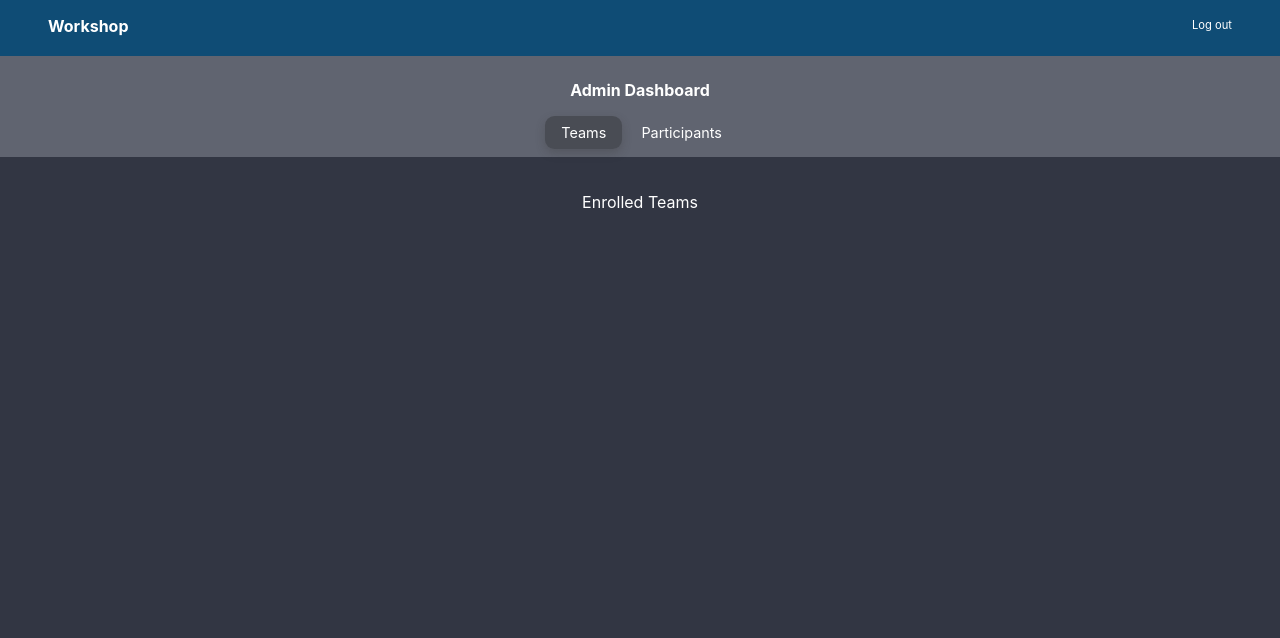
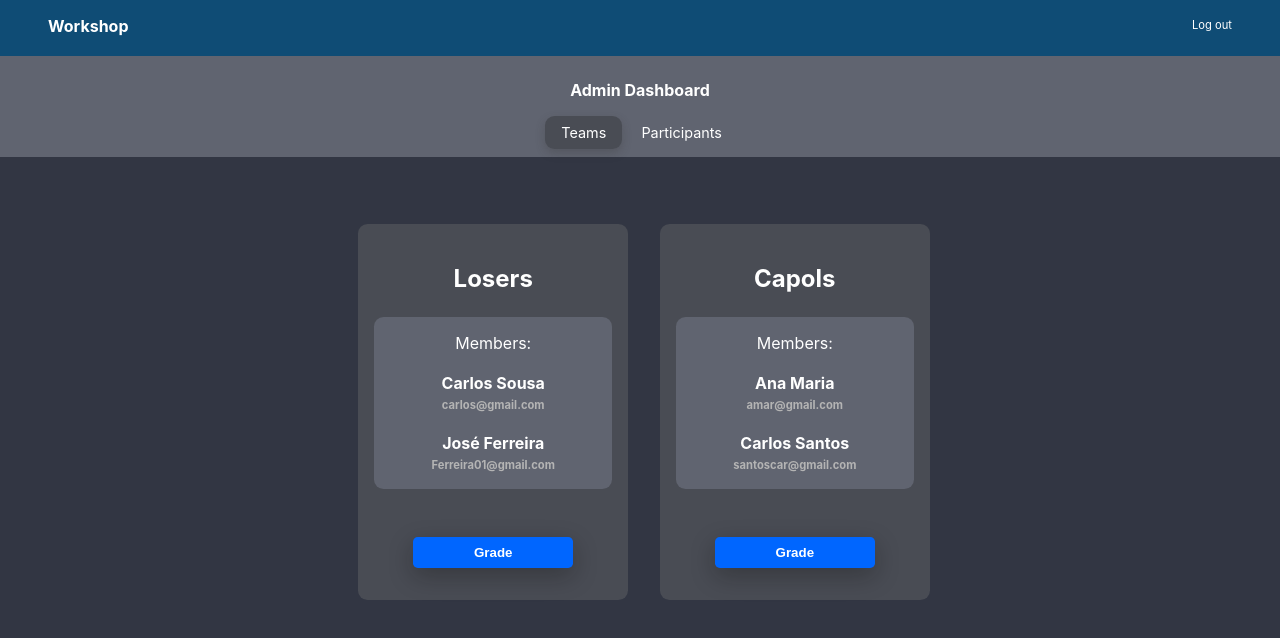
Before and after one commit to robertocarlosmedina/workshop, a React (Create React App) app: page /admin in a window 1280 px wide. Shown: the top 638 px of the page. Built offline with nearby package versions, Linux system fonts and the light colour scheme.

Commit message:
Implementation of the grade admin page and the grading system

```diff
--- a/src/components/admin/adminDashboard.js
+++ b/src/components/admin/adminDashboard.js
@@ -53,7 +53,7 @@ function AdminDashboard() {
       </div>
       <UICards card_name='ui-display-card-background-null'>
         {subMenu.map((option, i) =>
-          <div>
+          <div key={i}>
             {option.state && <option.Component ></option.Component>}
           </div>
         )}
--- /dev/null
+++ b/src/components/admin/enrrolledTeams.css
@@ -0,0 +1,70 @@
+.team-grade-form {
+  overflow: hidden;
+}
+
+.show {
+  animation: show-form 1s ease-in-out;
+}
+
+.hidde {
+  display: none;
+}
+
+.team-ajust{
+    display: inline-grid;
+    width: 30%;
+    min-width: 12rem;
+    max-width: 20rem;
+}
+
+.display-team-name{
+    font-weight: bold;
+    font-size: min(3vh, 1.5rem);
+}
+
+.group-members, .team-grade-form{
+    background-color: var(--card-background-color-1);
+    border-radius: var(--card-border-radius);
+    padding: 1rem;
+}
+
+.team-element-name{
+    font-weight: bold;
+}
+
+.team-element-email{
+    font-weight: bold;
+    font-size: min(5vh, .7rem);
+    color: var(--secundary-text-color);
+}
+
+.grade-matrics{
+    list-style: none;
+    margin-left: -2rem;
+    margin-bottom: 1rem;
+}
+
+.grade-matrics-item{
+    display: inline-block;
+    list-style: none;
+}
+
+.grade-matrics-input {
+    width: 4rem;
+    height: 1.5rem;
+    border: none;
+    background-color: var(--input-box-background-color);
+    border-radius: var(--button-border-radius);
+}
+
+@keyframes show-form {
+  from {
+    transform: translateY(1rem);
+    display: none;
+  }
+  to {
+    transform: translateY(0rem);
+
+    display: block;
+  }
+}
--- a/src/components/admin/enrrolledTeams.js
+++ b/src/components/admin/enrrolledTeams.js
@@ -1,11 +1,182 @@
-import React from 'react'
+import React, { useState } from "react";
+
+import "./enrrolledTeams.css";
 
 function EnrrolledTeams() {
-    return (
-        <div>
-            Enrolled Teams
-        </div>
-    )
+  const [teams, setTeams] = useState([
+    {
+      id: 1,
+      name: "Losers",
+      members: [
+        {
+          id: 3,
+          name: "Carlos Sousa",
+          email: "carlos@gmail.com",
+        },
+        {
+          id: 6,
+          name: "José Ferreira",
+          email: "Ferreira01@gmail.com",
+        },
+      ],
+      gradeInfo: [
+        {
+          matricID: 1,
+          matricName: "Code readability",
+          matricValue: 0,
+          matricPercentage: 15,
+        },
+        {
+          matricID: 2,
+          matricName: "Algorithm Efficiency",
+          matricValue: 0,
+          matricPercentage: 20,
+        },
+        {
+          matricID: 3,
+          matricName: "Completed Tasks",
+          matricValue: 0,
+          matricPercentage: 30,
+        },
+        {
+          matricID: 4,
+          matricName: "Creativity",
+          matricValue: 0,
+          matricPercentage: 5,
+        },
+        {
+          matricID: 5,
+          matricName: "Results Analysis",
+          matricValue: 0,
+          matricPercentage: 30,
+        },
+      ],
+    },
+    {
+      id: 2,
+      name: "Capols",
+      members: [
+        {
+          id: 1,
+          name: "Ana Maria",
+          email: "amar@gmail.com",
+        },
+        {
+          id: 2,
+          name: "Carlos Santos",
+          email: "santoscar@gmail.com",
+        },
+      ],
+      gradeInfo: [
+        {
+          matricID: 8,
+          matricName: "Code readability",
+          matricValue: 0,
+          matricPercentage: 15,
+        },
+        {
+          matricID: 20,
+          matricName: "Algorithm Efficiency",
+          matricValue: 0,
+          matricPercentage: 20,
+        },
+        {
+          matricID: 33,
+          matricName: "Completed Tasks",
+          matricValue: 0,
+          matricPercentage: 30,
+        },
+        {
+          matricID: 41,
+          matricName: "Creativity",
+          matricValue: 0,
+          matricPercentage: 5,
+        },
+        {
+          matricID: 51,
+          matricName: "Results Analysis",
+          matricValue: 0,
+          matricPercentage: 30,
+        },
+      ],
+    },
+  ]);
+  const addingShowHiddeVariable = () => {
+    return teams.map((team, i) => ({ ...team, showGradeForm: false }));
+  };
+
+  const [enrrolledTeams, setEnrrolledTeams] = useState(
+    addingShowHiddeVariable()
+  );
+
+  const showHiddeTeamGradeForm = (event) => {
+    const timeID = parseInt(event.target.getAttribute("data-id"));
+    setEnrrolledTeams(
+      enrrolledTeams.map((team, i) =>
+        team.id === timeID
+          ? { ...team, showGradeForm: !team.showGradeForm }
+          : { ...team, showGradeForm: false }
+      )
+    );
+  };
+
+  return (
+    <div>
+      <ul className="participants-display">
+        {enrrolledTeams.map((team, i) => (
+          <li key={team.id} className="participant-element team-ajust">
+            <p className="display-team-name">{team.name}</p>
+
+            <div className="group-members">
+              <span className="members-tittle">Members:</span>
+              {team.members.map((member, i) => (
+                <div key={member.id}>
+                  <br />
+                  <span className="team-element-name">{member.name}</span>
+                  <br />
+                  <span className="team-element-email">{member.email}</span>
+                </div>
+              ))}
+            </div>
+            <p></p>
+            <div
+              className={`team-grade-form ${
+                team.showGradeForm ? "show" : "hidde"
+              }`}
+            >
+                <p>Grade this team: </p>
+              {team.gradeInfo.map((grade, i) => (
+                <ul key={grade.matricID} className="grade-matrics">
+                  <li className="grade-matrics-item">
+                    <span>{grade.matricName}</span>
+                  </li>
+                  <li>
+                    <input
+                      type="number"
+                      min="0"
+                      max="10"
+                      step=".1"
+                      className="grade-matrics-input"
+                    />{" "}
+                    x {grade.matricPercentage}%
+                  </li>
+                </ul>
+              ))}
+            </div>
+            <p>
+              <button
+                className="button primary-button team-button-ajust"
+                data-id={team.id}
+                onClick={showHiddeTeamGradeForm}
+              >
+                Grade
+              </button>
+            </p>
+          </li>
+        ))}
+      </ul>
+    </div>
+  );
 }
 
-export default EnrrolledTeams
+export default EnrrolledTeams;
--- a/src/index.css
+++ b/src/index.css
@@ -29,7 +29,7 @@ body {
   background-color: var(--background-color);
   width: 100%;
   height: 100vh;
-  overflow: hidden;
+  overflow:scroll;
   cursor: default;
 }
 
```
